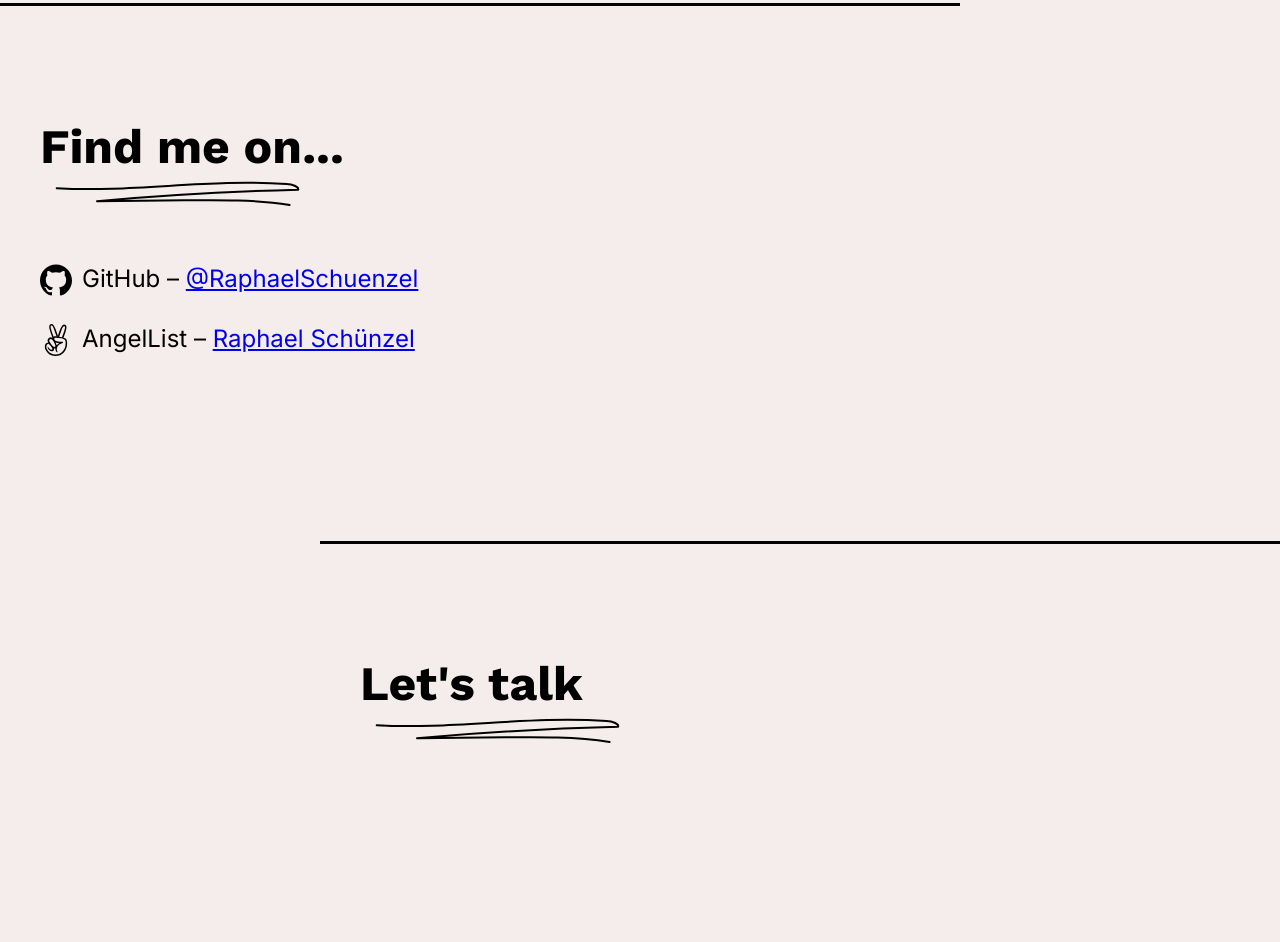
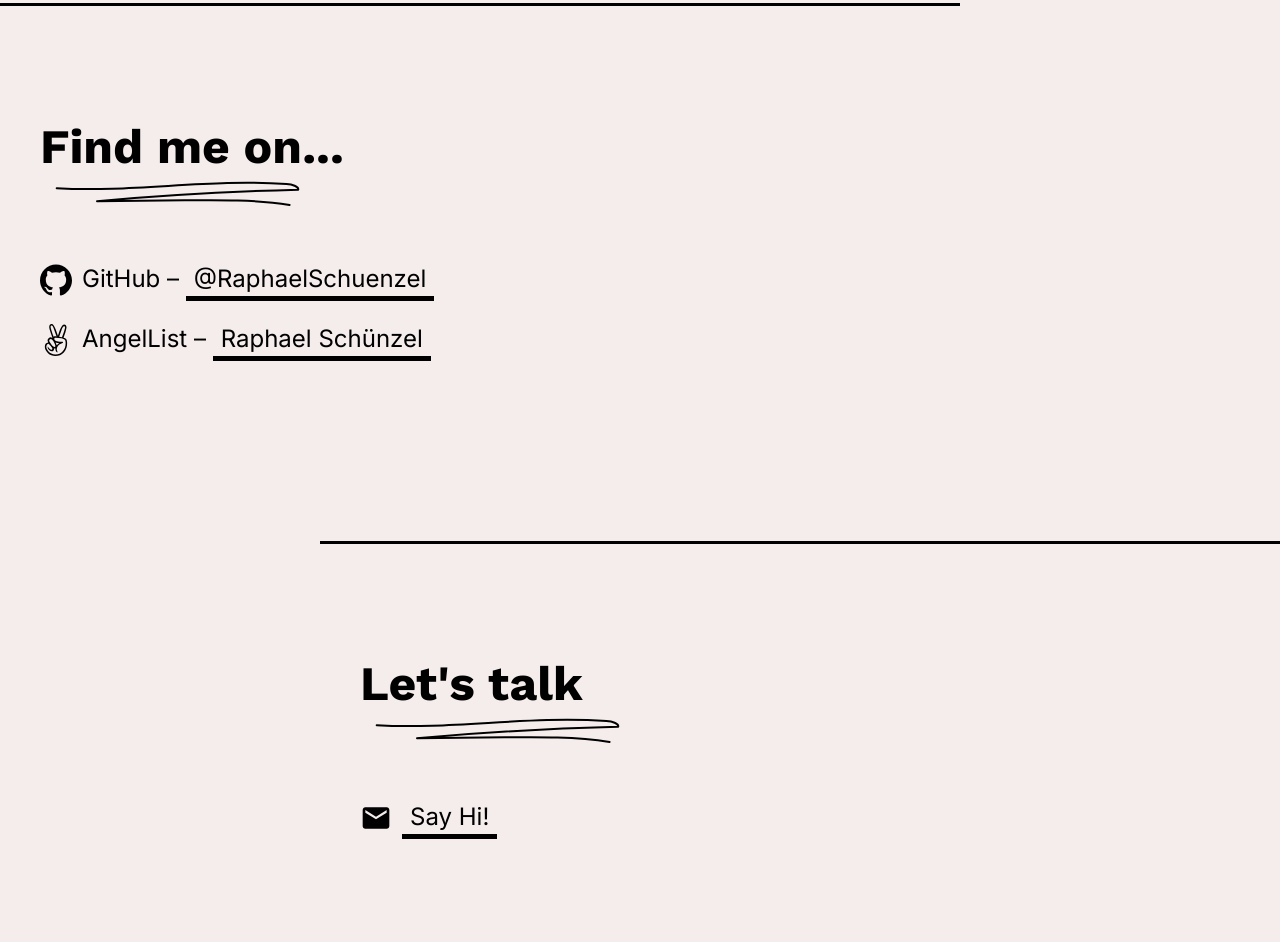
Before and after one commit to RaphaelSchuenzel/raphaelschuenzel.com, a Gatsby site: page / in a window 1280 px wide. Shown: the part 1296-2238 px from the top of the page. Built offline with nearby package versions, Linux system fonts and the light colour scheme; Gatsby itself is replaced by a stand-in of ours.

Commit message:
add contact information, fancy links, small fix

```diff
--- a/src/components/layout.css
+++ b/src/components/layout.css
@@ -26,6 +26,21 @@ h1, h2, h3, h4, h5, h6 {
 
 p {
     line-height: 1.5;
+}
+
+/* Inspiration / Source: https://codepen.io/ishaanvarma/pen/YzyjmOY */
+
+a {
+    color: inherit;
+    text-decoration: none;
+    padding: 8px 8px;
+    box-shadow: inset 0px -5px #000;
+    transition: 250ms ease;
+}
+
+a:hover {
+    color: #fff;
+    box-shadow: inset 0px -44px #000;
 }
 
 /* Grid */
--- a/src/components/panels/contact.tsx
+++ b/src/components/panels/contact.tsx
@@ -1,4 +1,6 @@
 import React from "react"
+
+import emailIcon from '../../images/icons/email.svg'
 
 const PanelContact = () => {
     return (
@@ -9,6 +11,11 @@ const PanelContact = () => {
                     <path className="stroke" fill="none" stroke="currentColor" stroke-width="2" stroke-linecap="round" stroke-linejoin="round" stroke-miterlimit="10" d="M16.7 20.2c76.5 4.4 153.6-9.7 229.8-4.1 5.4.4 12.4 2.1 11.7 5.6-67.3 1.7-134.5 5.5-201.2 11.5l87.7-.9c35.2-.4 70.8-.7 104.9 4.6"></path>
                 </svg>
             </h1>
+
+            <p>
+                <img className="icon-social" src={emailIcon} alt="GitHub" />
+                <a href="mailto:titus@raphaelschuenzel.com" target="_blank">Say Hi!</a>
+            </p>
         </div>
     )
 }
--- a/src/components/panels/social.tsx
+++ b/src/components/panels/social.tsx
@@ -1,7 +1,7 @@
 import React from "react"
 
-import angellistLogo from '../../images/icons/angellist.svg'
-import githubLogo from '../../images/icons/github.svg'
+import angellistIcon from '../../images/icons/angellist.svg'
+import githubIcon from '../../images/icons/github.svg'
 
 const PanelSocial = () => {
     return (
@@ -14,12 +14,12 @@ const PanelSocial = () => {
             </h1>
 
             <p>
-                <img className="icon-social" src={githubLogo} alt="GitHub" />
+                <img className="icon-social" src={githubIcon} alt="GitHub" />
                 GitHub – <a href="https://github.com/RaphaelSchuenzel" target="_blank">@RaphaelSchuenzel</a>
             </p>
 
             <p>
-                <img className="icon-social "src={angellistLogo} alt="AngelList" />
+                <img className="icon-social "src={angellistIcon} alt="AngelList" />
                 AngelList – <a href="https://angel.co/u/raphaelschuenzel" target="_blank">Raphael Schünzel</a>
             </p>
         </div>
```
Also changed, not shown: src/images/icons/email.svg (added).
